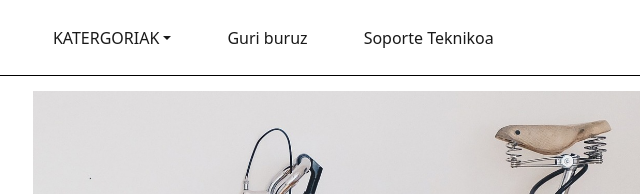
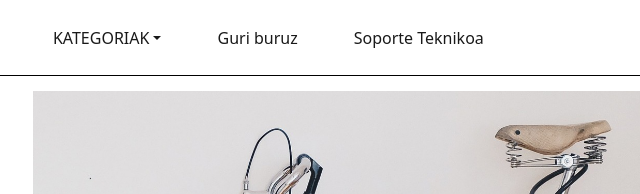
Before and after one commit to IonutDz/grupo4, a plain HTML site: page view/index.html in a window 1280 px wide. Shown: the top 194 px of the page, 414-1054 px from the left. Drawn offline with nearby package versions, Linux system fonts and the light colour scheme.

Commit message:
kategoriak

```diff
--- a/view/index.html
+++ b/view/index.html
@@ -46,7 +46,7 @@
 
             <li class="nav-item dropdown">
               <a class="nav-link active dropdown-toggle" href="paginas/kategoriak.html" id="navbarDropdown"
-                role="button" data-bs-toggle="dropdown" aria-expanded="false">KATERGORIAK</a>
+                role="button" data-bs-toggle="dropdown" aria-expanded="false">KATEGORIAK</a>
               <ul class="dropdown-menu" aria-labelledby="navbarDropdown">
                 <li><a class="dropdown-item" href="paginas/kategoriak.html#Birziklatu">Birziklatzea</a></li>
                 <li><a class="dropdown-item" href="paginas/kategoriak.html#Adaptazioa">Adaptazioa</a></li>
```
